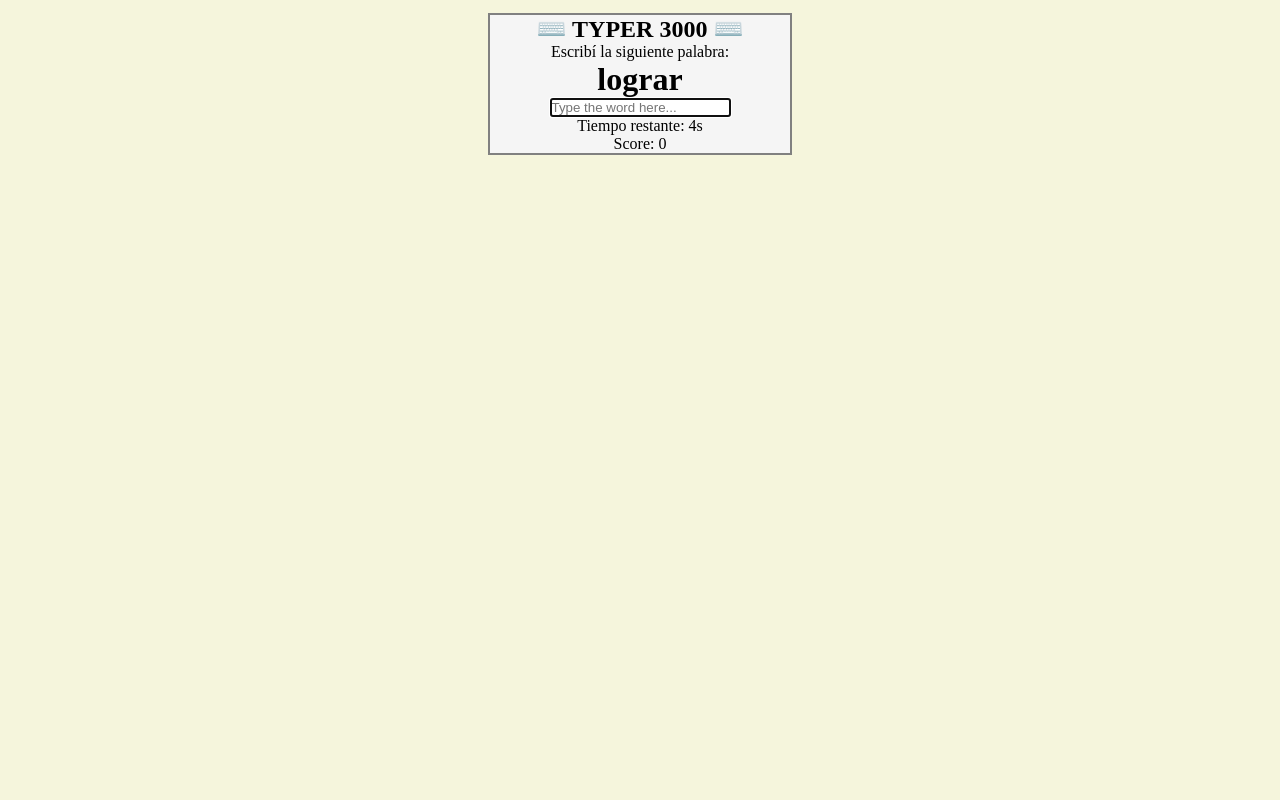
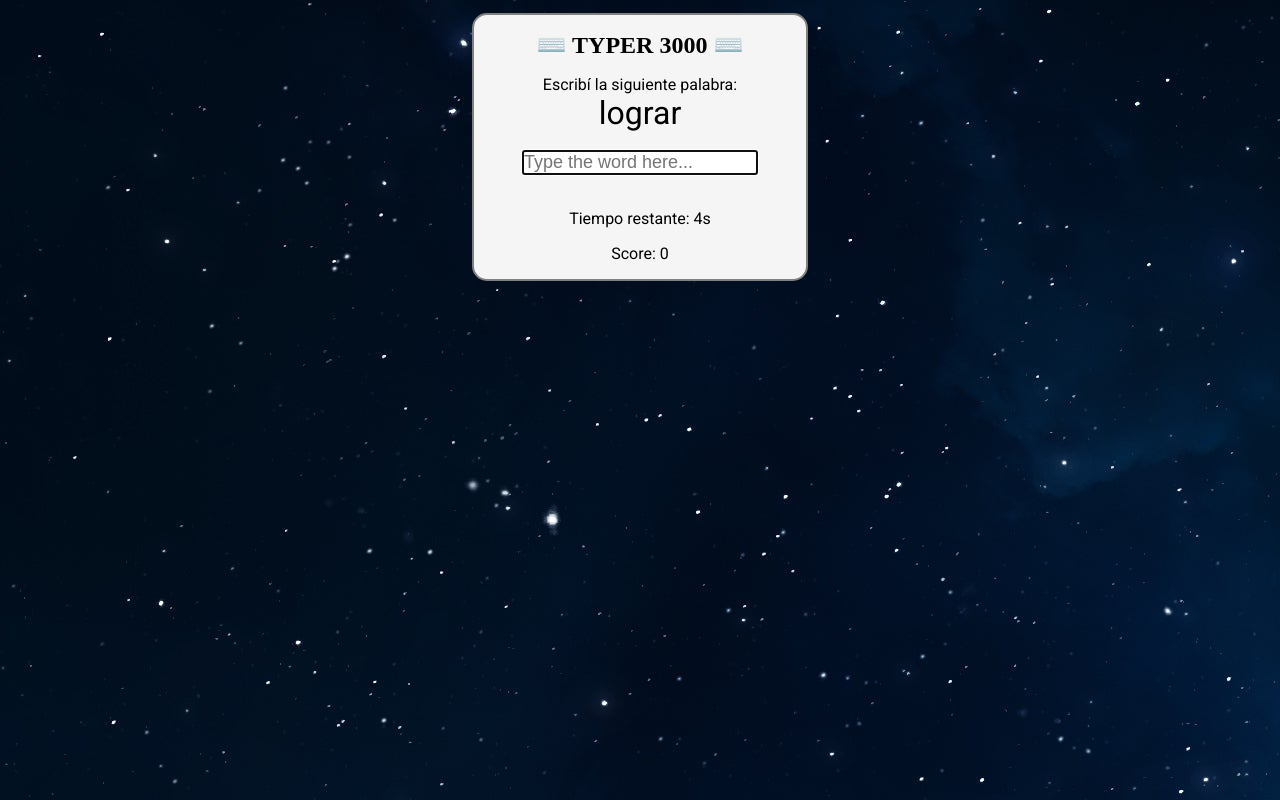
Before and after one commit to nn11kk00/typerD, a plain HTML site: page index.html in a window 1280 px wide. Drawn offline with Linux system fonts and the light colour scheme.

Commit message:
Add files via upload

```diff
--- a/index.html
+++ b/index.html
@@ -7,6 +7,13 @@
   <meta name="viewport" content="width=device-width, initial-scale=1.0" />
   <title>Document</title>
   <link rel="stylesheet" href="styles.css" />
+
+
+
+
+  <link rel="preconnect" href="https://fonts.googleapis.com">
+  <link rel="preconnect" href="https://fonts.gstatic.com" crossorigin>
+  <link href="https://fonts.googleapis.com/css2?family=Roboto:wght@100;300;400;500&display=swap" rel="stylesheet">
 </head>
 
 <body>
--- a/styles.css
+++ b/styles.css
@@ -3,17 +3,35 @@
   padding: 0;
 }
 
+p,
+h1 {
+  font-family: 'Roboto', sans-serif;
+  font-weight: 400;
+}
+
+p {
+  padding-top: 1em;
+}
+
+input {
+  margin: 1em 0;
+  font-size: large;
+}
 
 .container {
   text-align: center;
   margin: 1% auto 0;
   width: 300px;
+  padding: 1em;
   background-color: whitesmoke;
   border: 2px solid grey;
+  border-radius: 15px;
 }
+
+
 
 
 /*bg*/
 body {
-  background-color: beige;
+  background-image: url("bg.jpg");
 }
```
Also changed, not shown: bg.jpg (added).
